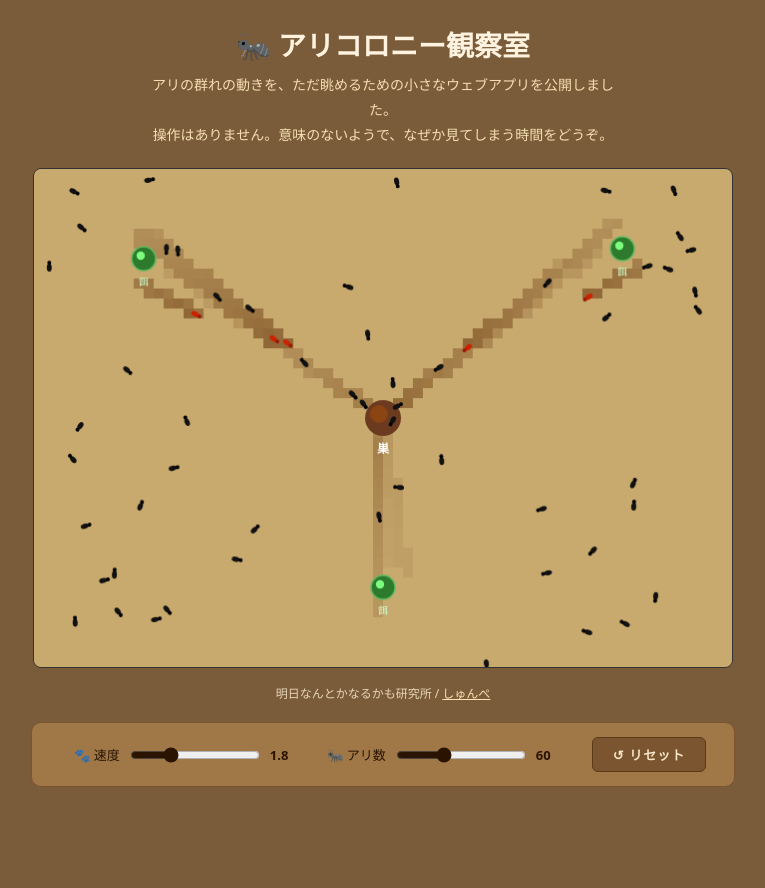
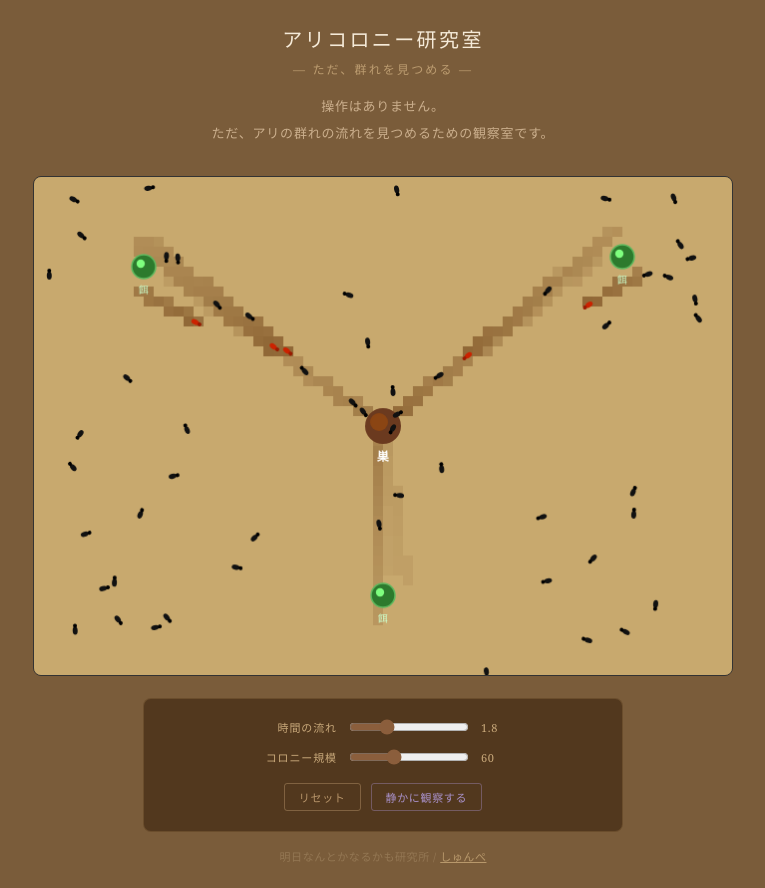
Before and after one commit to shunpedesu/ant-colony-app, a React (Vite) app: page / in a window 1280 px wide. Shown: the whole page, without its empty margins (257-1022 px from the left). Before the commit the page ends 811 px from the top, so only its background shows below. Built offline with nearby package versions, Linux system fonts and the light colour scheme.

Commit message:
UI改修：観察体験・思想ツールへリデザイン

```diff
--- a/src/App.tsx
+++ b/src/App.tsx
@@ -1,7 +1,6 @@
-import { useState } from 'react'
+import { useEffect, useState } from 'react'
 import AntCanvas from './AntCanvas'
 
-// デフォルト値
 const DEFAULT_ANT_COUNT = 60
 const DEFAULT_SPEED = 1.8
 
@@ -9,41 +8,53 @@ export default function App() {
   const [antCount, setAntCount] = useState(DEFAULT_ANT_COUNT)
   const [speed, setSpeed] = useState(DEFAULT_SPEED)
   const [resetKey, setResetKey] = useState(0)
+  const [quietMode, setQuietMode] = useState(false)
+
+  // 静観モード切替時に背景色を変える
+  useEffect(() => {
+    document.body.style.background = quietMode ? '#1e1208' : '#7a5c3a'
+    document.body.style.transition = 'background 0.8s'
+  }, [quietMode])
 
   return (
-    <div style={{ display: 'flex', flexDirection: 'column', alignItems: 'center', width: '100%' }}>
-      <h1 style={{ fontSize: 28, marginBottom: 8, color: '#fff3e0' }}>
-        🐜 アリコロニー観察室
+    <div style={rootStyle}>
+
+      {/* ヘッダー：静観モードでは非表示 */}
+      {!quietMode && (
+        <header style={headerStyle}>
+          <h1 style={titleStyle}>
+            アリコロニー研究室
+            <span style={subtitleStyle}>― ただ、群れを見つめる ―</span>
           </h1>
-      <p style={{ color: '#f5deb3', marginBottom: 20, fontSize: 14, lineHeight: 1.8, maxWidth: 480, textAlign: 'center' }}>
-        アリの群れの動きを、ただ眺めるための小さなウェブアプリを公開しました。<br />
-        操作はありません。意味のないようで、なぜか見てしまう時間をどうぞ。
+          <p style={descStyle}>
+            操作はありません。<br />
+            ただ、アリの群れの流れを見つめるための観察室です。
           </p>
+        </header>
+      )}
 
-      {/* キャンバス：key が変わると完全リセット */}
+      {/* キャンバスエリア */}
+      <div style={{ position: 'relative' }}>
         <AntCanvas key={resetKey} antCount={antCount} speed={speed} />
 
-      {/* 制作者クレジット */}
-      <p style={{ marginTop: 16, fontSize: 12, color: '#e8d5b8' }}>
-        明日なんとかなるかも研究所 /{' '}
-        <a
-          href="https://note.com/shunpedesu"
-          target="_blank"
-          rel="noreferrer"
-          style={{ color: '#ffe0b2', textDecoration: 'underline' }}
-        >
-          しゅんぺ
-        </a>
-      </p>
+        {/* 静観モード中の終了ボタン */}
+        {quietMode && (
+          <button onClick={() => setQuietMode(false)} style={exitQuietStyle}>
+            観察を終える
+          </button>
+        )}
+      </div>
+
+      {/* フッター：静観モードでは非表示 */}
+      {!quietMode && (
+        <footer style={footerStyle}>
 
           {/* コントロールパネル */}
           <div style={panelStyle}>
-        {/* 速度スライダー */}
             <div style={rowStyle}>
-          <span style={labelStyle}>🐾 速度</span>
+              <span style={labelStyle}>時間の流れ</span>
               <input
-            type="range"
-            min={0.5} max={5.0} step={0.1}
+                type="range" min={0.5} max={5.0} step={0.1}
                 value={speed}
                 onChange={(e) => setSpeed(Number(e.target.value))}
                 style={sliderStyle}
@@ -51,12 +62,10 @@ export default function App() {
               <span style={valueStyle}>{speed.toFixed(1)}</span>
             </div>
 
-        {/* アリ数スライダー */}
             <div style={rowStyle}>
-          <span style={labelStyle}>🐜 アリ数</span>
+              <span style={labelStyle}>コロニー規模</span>
               <input
-            type="range"
-            min={10} max={150} step={5}
+                type="range" min={10} max={150} step={5}
                 value={antCount}
                 onChange={(e) => setAntCount(Number(e.target.value))}
                 style={sliderStyle}
@@ -64,69 +73,176 @@ export default function App() {
               <span style={valueStyle}>{antCount}</span>
             </div>
 
-        {/* リセットボタン */}
-        <button
-          onClick={() => setResetKey((k) => k + 1)}
-          style={resetButtonStyle}
-        >
-          ↺ リセット
+            <div style={btnRowStyle}>
+              <button onClick={() => setResetKey((k) => k + 1)} style={btnStyle}>
+                リセット
+              </button>
+              <button onClick={() => setQuietMode(true)} style={quietBtnStyle}>
+                静かに観察する
               </button>
             </div>
+          </div>
+
+          {/* 制作者クレジット */}
+          <p style={creditStyle}>
+            明日なんとかなるかも研究所 /{' '}
+            <a
+              href="https://note.com/shunpedesu"
+              target="_blank"
+              rel="noreferrer"
+              style={{ color: '#c8a878', textDecoration: 'underline' }}
+            >
+              しゅんぺ
+            </a>
+          </p>
+        </footer>
+      )}
     </div>
   )
 }
 
-// ── スタイル定数 ──────────────────────────────────────
+// ── スタイル ──────────────────────────────────────────
+const rootStyle: React.CSSProperties = {
+  display: 'flex',
+  flexDirection: 'column',
+  alignItems: 'center',
+  width: '100%',
+}
+
+const headerStyle: React.CSSProperties = {
+  textAlign: 'center',
+  marginBottom: 28,
+}
+
+const titleStyle: React.CSSProperties = {
+  fontSize: 20,
+  fontWeight: 300,
+  letterSpacing: '0.12em',
+  color: '#f5ead8',
+  lineHeight: 1.6,
+  display: 'flex',
+  flexDirection: 'column',
+  alignItems: 'center',
+  gap: 4,
+}
+
+const subtitleStyle: React.CSSProperties = {
+  fontSize: 12,
+  fontWeight: 300,
+  letterSpacing: '0.18em',
+  color: '#c8a87a',
+  opacity: 0.85,
+}
+
+const descStyle: React.CSSProperties = {
+  color: '#d4b896',
+  fontSize: 13,
+  lineHeight: 2.1,
+  letterSpacing: '0.06em',
+  maxWidth: 360,
+  textAlign: 'center',
+  marginTop: 14,
+  opacity: 0.9,
+}
+
+const exitQuietStyle: React.CSSProperties = {
+  position: 'absolute',
+  bottom: 14,
+  right: 14,
+  background: 'rgba(20, 10, 0, 0.55)',
+  color: '#c8b090',
+  border: '1px solid rgba(200, 176, 144, 0.3)',
+  borderRadius: 3,
+  padding: '5px 13px',
+  fontSize: 11,
+  letterSpacing: '0.08em',
+  cursor: 'pointer',
+  fontWeight: 300,
+}
+
+const footerStyle: React.CSSProperties = {
+  display: 'flex',
+  flexDirection: 'column',
+  alignItems: 'center',
+  gap: 16,
+  marginTop: 22,
+  width: '100%',
+}
+
 const panelStyle: React.CSSProperties = {
-  display: 'inline-flex',
+  display: 'flex',
+  flexDirection: 'column',
   alignItems: 'center',
-  gap: 24,
-  marginTop: 20,
-  padding: '14px 28px',
-  background: '#a07848',
-  borderRadius: 10,
-  border: '1px solid #7a5530',
-  flexWrap: 'wrap',
-  justifyContent: 'center',
+  gap: 14,
+  padding: '20px 32px',
+  background: 'rgba(50, 28, 8, 0.55)',
+  borderRadius: 8,
+  border: '1px solid rgba(180, 140, 90, 0.25)',
+  width: 'min(480px, calc(100vw - 32px))',
 }
 
 const rowStyle: React.CSSProperties = {
   display: 'flex',
   alignItems: 'center',
-  gap: 10,
+  gap: 12,
+  width: '100%',
+  justifyContent: 'center',
 }
 
 const labelStyle: React.CSSProperties = {
-  fontSize: 13,
-  color: '#2a1400',
-  width: 60,
+  fontSize: 11,
+  color: '#c8a87a',
+  letterSpacing: '0.08em',
+  width: 80,
   textAlign: 'right',
   whiteSpace: 'nowrap',
+  fontWeight: 300,
 }
 
 const sliderStyle: React.CSSProperties = {
-  width: 130,
-  accentColor: '#2a1400',
+  width: 120,
+  accentColor: '#8b5e3c',
   cursor: 'pointer',
 }
 
 const valueStyle: React.CSSProperties = {
-  fontSize: 13,
-  color: '#2a1400',
-  width: 32,
+  fontSize: 11,
+  color: '#c8a87a',
+  width: 28,
   textAlign: 'left',
   fontVariantNumeric: 'tabular-nums',
-  fontWeight: 'bold',
+  fontWeight: 300,
 }
 
-const resetButtonStyle: React.CSSProperties = {
-  padding: '7px 20px',
-  background: '#7a5530',
-  color: '#f5e6c8',
-  border: '1px solid #5a3a18',
-  borderRadius: 6,
+const btnRowStyle: React.CSSProperties = {
+  display: 'flex',
+  gap: 10,
+  flexWrap: 'wrap',
+  justifyContent: 'center',
+  marginTop: 4,
+}
+
+const btnStyle: React.CSSProperties = {
+  padding: '5px 14px',
+  background: 'transparent',
+  color: '#b8956a',
+  border: '1px solid rgba(184, 149, 106, 0.45)',
+  borderRadius: 3,
   cursor: 'pointer',
-  fontSize: 13,
-  fontWeight: 'bold',
-  letterSpacing: 1,
+  fontSize: 11,
+  letterSpacing: '0.06em',
+  fontWeight: 300,
 }
+
+const quietBtnStyle: React.CSSProperties = {
+  ...btnStyle,
+  color: '#a890c8',
+  border: '1px solid rgba(168, 144, 200, 0.4)',
+}
+
+const creditStyle: React.CSSProperties = {
+  fontSize: 11,
+  color: '#9a7e5a',
+  letterSpacing: '0.05em',
+  opacity: 0.8,
+}
--- a/src/index.css
+++ b/src/index.css
@@ -5,9 +5,11 @@
 }
 
 body {
-  background: #7a5c3a;  /* ページ背景：砂地に合わせた土色 */
-  color: #2a1800;
-  font-family: system-ui, sans-serif;
+  background: #7a5c3a;
+  color: #d4b896;
+  font-family: 'Hiragino Mincho ProN', 'Yu Mincho', Georgia, serif;
+  font-weight: 300;
+  letter-spacing: 0.04em;
   display: flex;
   justify-content: center;
   align-items: flex-start;
```
Lines whose indentation alone changed are shown as unchanged.
